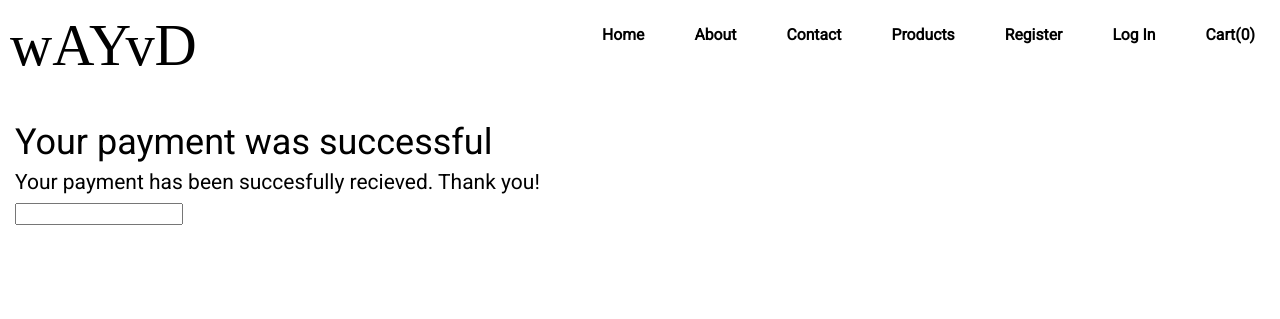
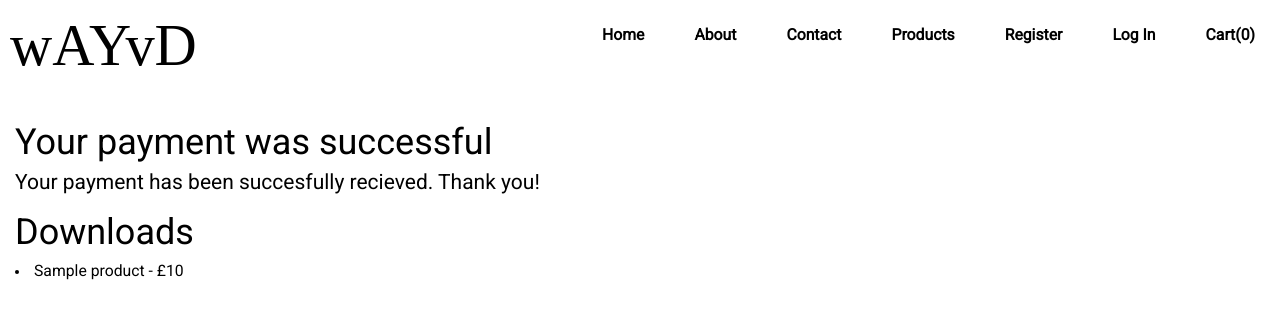
Before and after one commit to maisiec/stream3_project, a Django app: template templates/payment/done.html in a window 1280 px wide. Shown: the top 319 px of the page. Run offline with Django 3.2, Linux system fonts and the light colour scheme; the template is opened without the code that fills it: most values are stand-ins (such as "Sample title", 1, 10 or a date in 2020); form fields are guessed from the names that the template uses; parts of the project's set-up code (start-up, migrations or seed data) failed here and were passed over; some libraries are stand-ins or nearby versions.

Commit message:
added downloads section to payment successful page

```diff
--- a/templates/payment/done.html
+++ b/templates/payment/done.html
@@ -4,5 +4,11 @@
 {% block content %}
 	<h1>Your payment was successful</h1>
 	<p>Your payment has been succesfully recieved. Thank you!</p>
-	{{ form.render }}
+
+<h1>Downloads</h1>
+{% for item in list %}
+
+<li><a href="/download/{{ item.product.id }}/">{{ item.product.name }} - £{{ item.product.price }}</a></li>
+
+{% endfor %}
 {% endblock %}
```
